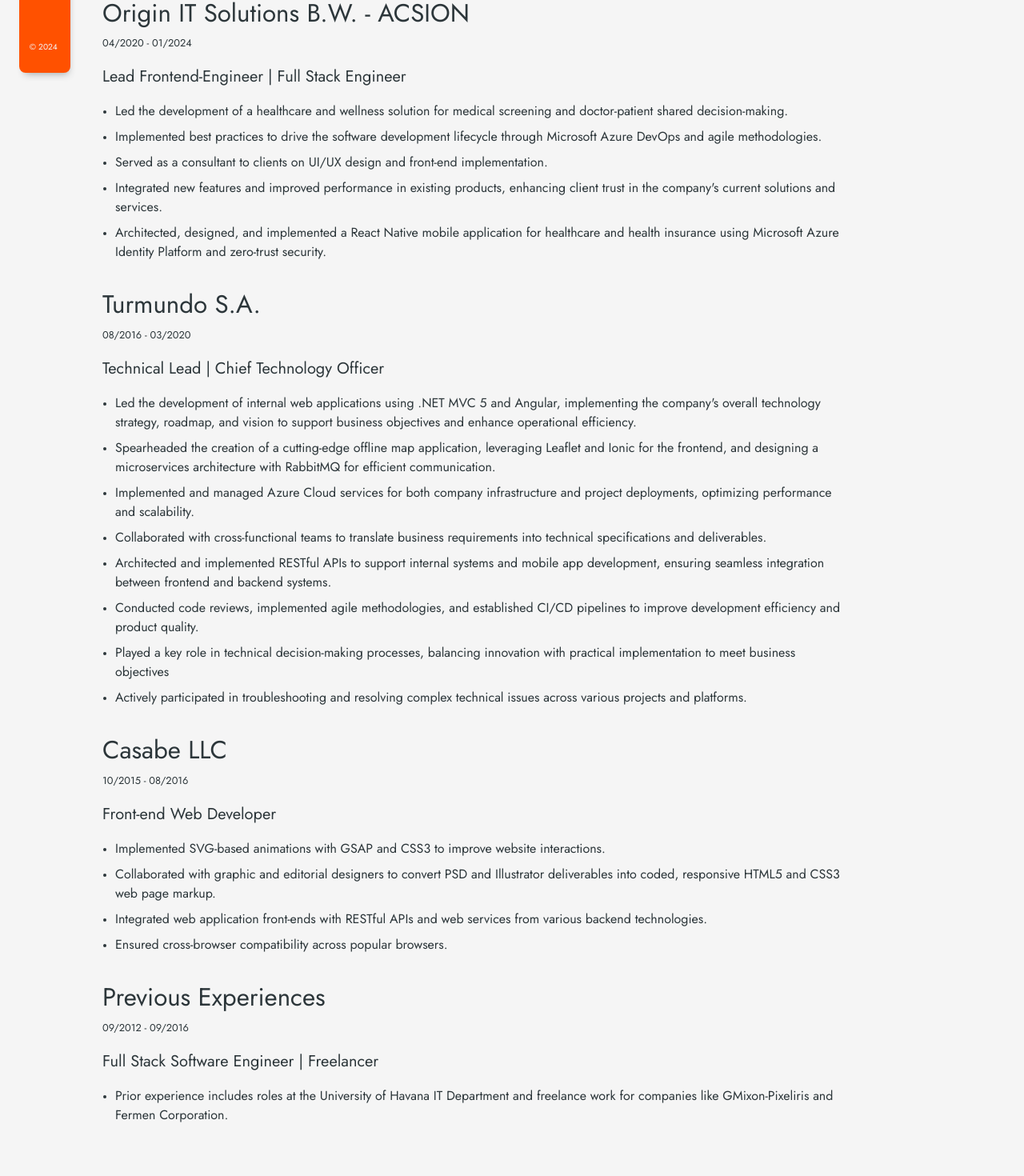
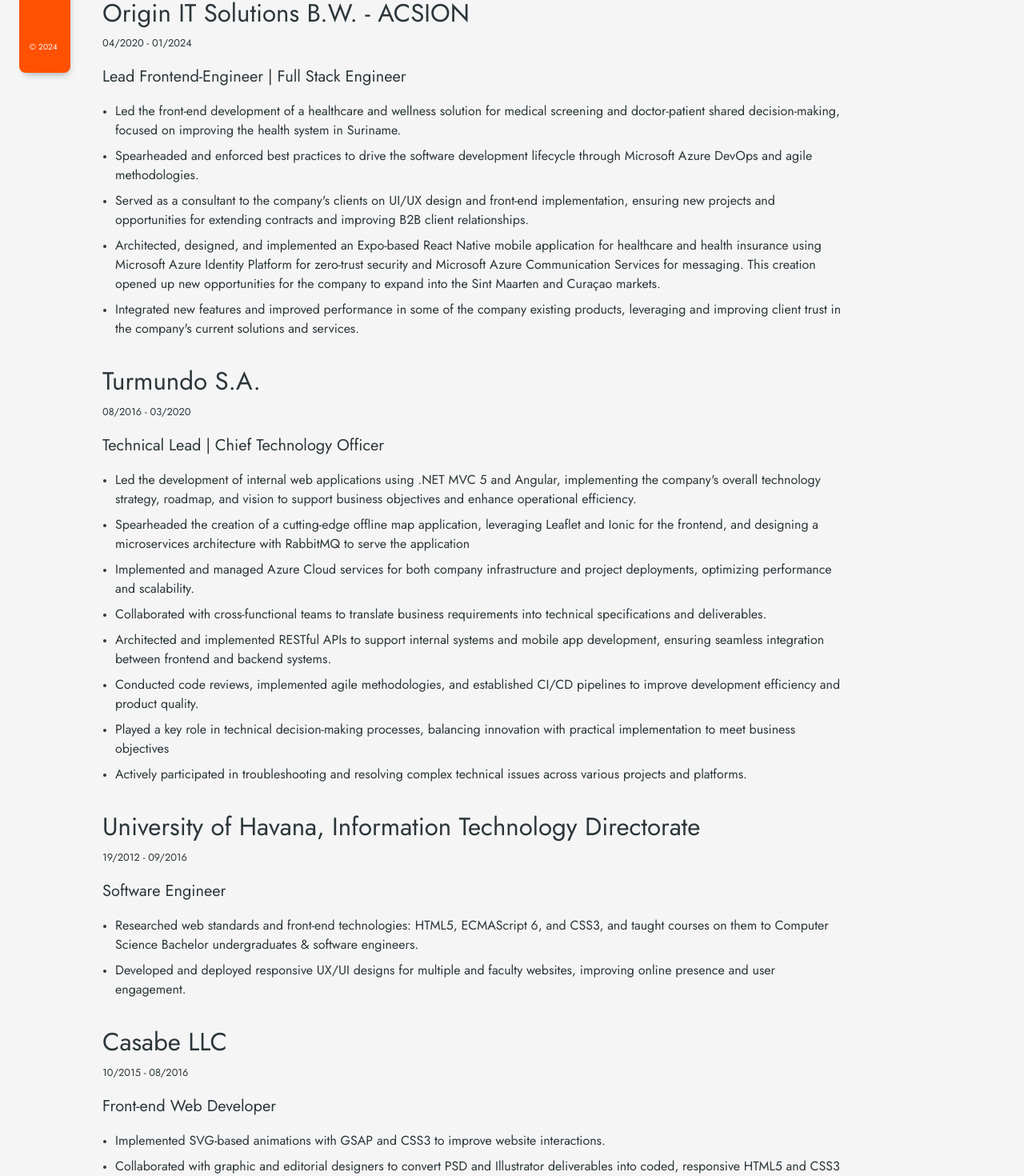
Before and after one commit to aagarciga/aagarciga.github.io, a Next.js app: page /resume in a window 1280 px wide. Shown: the part 613-2083 px from the top of the page at 80% size. Built offline with nearby package versions, Linux system fonts and the light colour scheme.

Commit message:
Updated Resume and Experience Section to showcase a more hands on project history ommiting some CTO work experience.

```diff
--- a/src/app/ui/experience.tsx
+++ b/src/app/ui/experience.tsx
@@ -19,11 +19,11 @@
       duration: '04/2020 - 01/2024',
       role: 'Lead Frontend-Engineer | Full Stack Engineer',
       description: [
-        'Led the development of a healthcare and wellness solution for medical screening and doctor-patient shared decision-making.',
-        'Implemented best practices to drive the software development lifecycle through Microsoft Azure DevOps and agile methodologies.',
-        'Served as a consultant to clients on UI/UX design and front-end implementation.',
-        'Integrated new features and improved performance in existing products, enhancing client trust in the company\'s current solutions and services.',
-        'Architected, designed, and implemented a React Native mobile application for healthcare and health insurance using Microsoft Azure Identity Platform and zero-trust security.',
+        'Led the front-end development of a healthcare and wellness solution for medical screening and doctor-patient shared decision-making, focused on improving the health system in Suriname.',
+        'Spearheaded and enforced best practices to drive the software development lifecycle through Microsoft Azure DevOps and agile methodologies.',
+        'Served as a consultant to the company\'s clients on UI/UX design and front-end implementation, ensuring new projects and opportunities for extending contracts and improving B2B client relationships.',
+        'Architected, designed, and implemented an Expo-based React Native mobile application for healthcare and health insurance using Microsoft Azure Identity Platform for zero-trust security and Microsoft Azure Communication Services for messaging. This creation opened up new opportunities for the company to expand into the Sint Maarten and Curaçao markets.',
+        'Integrated new features and improved performance in some of the company existing products, leveraging and improving client trust in the company\'s current solutions and services.',
       ],
     },
     // {
@@ -45,13 +45,24 @@
       role: 'Technical Lead | Chief Technology Officer',
       description: [
         'Led the development of internal web applications using .NET MVC 5 and Angular, implementing the company\'s overall technology strategy, roadmap, and vision to support business objectives and enhance operational efficiency.',
-        'Spearheaded the creation of a cutting-edge offline map application, leveraging Leaflet and Ionic for the frontend, and designing a microservices architecture with RabbitMQ for efficient communication.',
+        'Spearheaded the creation of a cutting-edge offline map application, leveraging Leaflet and Ionic for the frontend, and designing a microservices architecture with RabbitMQ to serve the application',
         'Implemented and managed Azure Cloud services for both company infrastructure and project deployments, optimizing performance and scalability.',
         'Collaborated with cross-functional teams to translate business requirements into technical specifications and deliverables.',
         'Architected and implemented RESTful APIs to support internal systems and mobile app development, ensuring seamless integration between frontend and backend systems.',
         'Conducted code reviews, implemented agile methodologies, and established CI/CD pipelines to improve development efficiency and product quality.',
         'Played a key role in technical decision-making processes, balancing innovation with practical implementation to meet business objectives',
         'Actively participated in troubleshooting and resolving complex technical issues across various projects and platforms.'
+      ],
+    },
+
+
+    {
+      company: 'University of Havana, Information Technology Directorate',
+      duration: '19/2012 - 09/2016',
+      role: 'Software Engineer',
+      description: [
+        'Researched web standards and front-end technologies: HTML5, ECMAScript 6, and CSS3, and taught courses on them to Computer Science Bachelor undergraduates & software engineers.',
+        'Developed and deployed responsive UX/UI designs for multiple and faculty websites, improving online presence and user engagement.',
       ],
     },
     {
@@ -70,7 +81,7 @@
       duration: '09/2012 - 09/2016',
       role: 'Full Stack Software Engineer | Freelancer',
       description: [
-        'Prior experience includes roles at the University of Havana IT Department and freelance work for companies like GMixon-Pixeliris and Fermen Corporation.',
+        'Prior experience includes freelance work for companies like GMixon-Pixeliris, Tutti Pizza, and Fermen Corporation.',
       ],
     },
   ];
```
Also changed, not shown: 1 other file (tests, documents, lock files or other folders).
